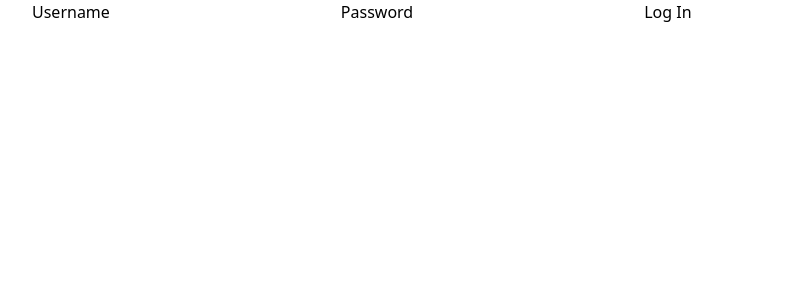
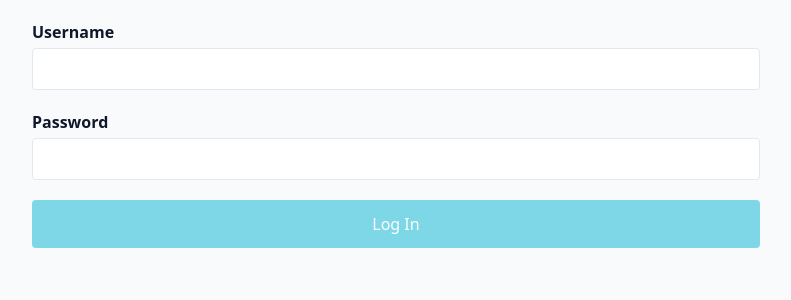
Before and after one commit to danielvaughn/mobility-demo, a React (Vite) app: page /login in a window 1280 px wide. Shown: the top 300 px of the page, without its empty margins (244-1035 px from the left). Built offline with nearby package versions, Linux system fonts and the light colour scheme.

Commit message:
adds some design to login form

```diff
--- a/index.html
+++ b/index.html
@@ -7,7 +7,7 @@
     <title>Vite + React</title>
   </head>
   <body>
-    <div id="root" class="h-screen overflow-x-hidden"></div>
+    <div id="root" class="h-screen overflow-x-hidden bg-slate-50"></div>
     <script type="module" src="/src/main.jsx"></script>
   </body>
 </html>
--- /dev/null
+++ b/src/components/Button/index.jsx
@@ -0,0 +1,24 @@
+import { any, oneOf } from 'prop-types'
+
+const Button = ({
+  children,
+  type,
+  ...props
+}) => {
+  return (
+    <button
+      {...props}
+      type={type}
+      className="p-3 bg-cyan-500 text-white rounded disabled:opacity-50"
+    >
+      {children}
+    </button>
+  )
+}
+
+Button.propTypes = {
+  type: oneOf(['submit', 'button', 'reset']).isRequired,
+  children: any.isRequired,
+}
+
+export default Button
--- /dev/null
+++ b/src/components/Input/index.jsx
@@ -0,0 +1,26 @@
+import { string } from 'prop-types'
+
+const Input = ({ label, ...props }) => {
+  return (
+    <label
+      htmlFor={label}
+      className="text-slate-900"
+    >
+      <strong className="font-semibold block mb-1">
+        {label}
+      </strong>
+
+      <input
+        id={label}
+        {...props}
+        className="rounded p-2 border border-slate-200 w-full focus:outline-cyan-500"
+      />
+    </label>
+  )
+}
+
+Input.propTypes = {
+  label: string.isRequired,
+}
+
+export default Input
--- a/src/pages/Login/Client.jsx
+++ b/src/pages/Login/Client.jsx
@@ -1,21 +1,27 @@
+import { useContext } from 'react'
 import { useFlow } from '../../utils/useFlow'
 import { POST } from '../../utils/api'
+import { appContext } from '../../context/AppProvider'
 import LoginUI from './UI'
 
 const LoginClient = () => {
-  const [state, actions] = useFlow({
-    username: '',
-    password: '',
-    isLoggingIn: false,
-    errorMessage: '',
-  }, loginActions)
+  const [state, actions] = useFlow(
+    {
+      username: '',
+      password: '',
+      isLoggingIn: false,
+      errorMessage: '',
+    },
+    loginActions,
+    useContext(appContext),
+  )
 
   return (
     <LoginUI {...state} {...actions} />
   )
 }
 
-const loginActions = ({ getState, setState }) => ({
+const loginActions = ({ getState, setState, getContext }) => ({
   logIn: async () => {
     const { username, password } = getState()
 
@@ -28,6 +34,12 @@ const loginActions = ({ getState, setState }) => ({
     try {
       const loginResponse = await POST('login', { username, password })
       window.localStorage.setItem('t', loginResponse.token)
+
+      const { setAppState } = getContext()
+
+      setAppState({
+        isAuthenticated: true,
+      })
     } catch (error) {
       // TODO
     }
--- a/src/pages/Login/UI.jsx
+++ b/src/pages/Login/UI.jsx
@@ -1,7 +1,13 @@
-import { func } from 'prop-types'
+import { func, string } from 'prop-types'
+import Input from '../../components/Input'
 import Layout from '../../components/Layout'
+import Button from '../../components/Button'
 
-const LoginUI = ({ setState, logIn }) => {
+const LoginUI = ({
+  username, password, setState, logIn,
+}) => {
+  const canLogIn = Boolean(username) && Boolean(password)
+
   return (
     <Layout>
       <form
@@ -10,33 +16,34 @@ const LoginUI = ({ setState, logIn }) => {
           logIn()
         }}
       >
-        <label htmlFor="username">
-          Username
-
-          <input
-            id="username"
+        <div className="w-full flex flex-col gap-5 py-5">
+          <Input
+            label="Username"
             type="text"
             onChange={(e) => setState({ username: e.target.value })}
           />
-        </label>
 
-        <label htmlFor="username">
-          Password
-
-          <input
-            id="username"
+          <Input
+            label="Password"
             type="password"
             onChange={(e) => setState({ password: e.target.value })}
           />
-        </label>
 
-        <button type="submit">Log In</button>
+          <Button
+            type="submit"
+            disabled={!canLogIn}
+          >
+            Log In
+          </Button>
+        </div>
       </form>
     </Layout>
   )
 }
 
 LoginUI.propTypes = {
+  username: string.isRequired,
+  password: string.isRequired,
   setState: func.isRequired,
   logIn: func.isRequired,
 }
```
Also changed, not shown: .eslintrc.cjs.
